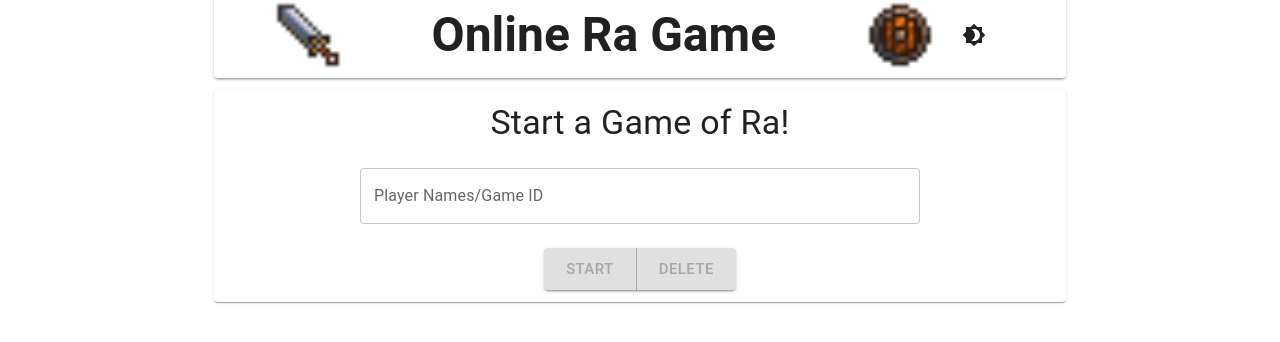
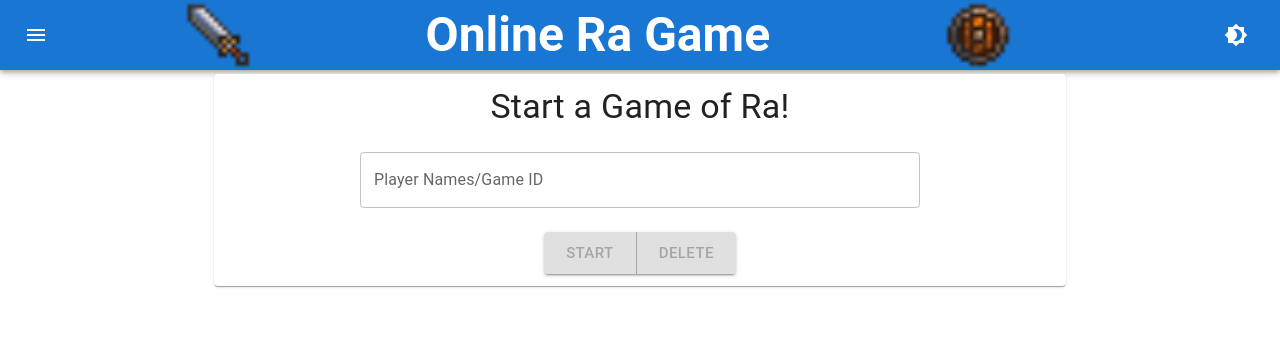
Before and after one commit to albertszeng/ra, a React (Create React App) app in the folder frontend/: page / in a window 1280 px wide. Shown: the top 342 px of the page. Built offline with nearby package versions, Linux system fonts and the light colour scheme; no server answers.

Commit message:
better header

```diff
--- a/frontend/src/App.tsx
+++ b/frontend/src/App.tsx
@@ -1,6 +1,14 @@
 import React, { useMemo, useState } from 'react';
 
-import { CssBaseline, Container, useMediaQuery } from '@mui/material';
+import { Brightness4, Brightness7, Menu } from '@mui/icons-material';
+import {
+  AppBar,
+  CssBaseline,
+  Container,
+  IconButton,
+  Toolbar,
+  useMediaQuery,
+} from '@mui/material';
 import { createTheme, ThemeProvider } from '@mui/material/styles';
 import Grid from '@mui/material/Unstable_Grid2';
 
@@ -40,11 +48,25 @@ function App() {
     <ColorModeContext.Provider value={colorMode}>
       <ThemeProvider theme={theme}>
         <CssBaseline />
+        <AppBar position="static">
+          <Toolbar>
+            <IconButton
+              size="large"
+              edge="start"
+              color="inherit"
+              aria-label="menu"
+              sx={{ mr: 2 }}
+            >
+              <Menu />
+            </IconButton>
+            <Header />
+            <IconButton onClick={colorMode.toggleColorMode} color="inherit">
+              {theme.palette.mode === 'dark' ? <Brightness7 /> : <Brightness4 />}
+            </IconButton>
+          </Toolbar>
+        </AppBar>
         <Container maxWidth="md">
           <Grid container spacing={2}>
-            <Grid xs={12}>
-              <Header />
-            </Grid>
             <Grid xs />
             <Grid xs={12}>
               <Game />
--- a/frontend/src/components/Header.tsx
+++ b/frontend/src/components/Header.tsx
@@ -1,45 +1,33 @@
-import React, { useContext } from 'react';
+import React from 'react';
 
-import { Brightness4, Brightness7 } from '@mui/icons-material';
 import {
-  IconButton,
-  Paper,
   Typography,
   useMediaQuery,
 } from '@mui/material';
 import { useTheme } from '@mui/material/styles';
 import Grid from '@mui/material/Unstable_Grid2';
 
-import ColorModeContext from '../common';
 import sword from '../images/sword_01.png';
 import shield from '../images/wooden_shield.png';
 
 function Header() {
   const theme = useTheme();
-  const colorMode = useContext(ColorModeContext);
   const matchDownSm = useMediaQuery(theme.breakpoints.down('md'));
-  const iconSize = `${(matchDownSm) ? 45 : 70}px`;
+  const iconSize = `${(matchDownSm) ? 40 : 70}px`;
   return (
-    <Paper elevation={2}>
-      <Grid container spacing={2}>
+    <Grid container spacing={2} component="div" sx={{ flexGrow: 1 }}>
       <Grid display="flex" justifyContent="right" alignItems="right" xs={2}>
         <img src={sword} alt="sword" width={iconSize} height={iconSize} />
       </Grid>
       <Grid display="flex" justifyContent="center" alignItems="center" xs={7}>
-          <Typography variant={(matchDownSm) ? 'h4' : 'h3'}>
+        <Typography variant={(matchDownSm) ? 'h5' : 'h3'}>
           <b>Online Ra Game</b>
         </Typography>
       </Grid>
-        <Grid display="flex" justifyContent="left" alignItems="left" xs={1}>
+      <Grid display="flex" justifyContent="left" alignItems="left" xs={2}>
         <img src={shield} alt="sword" width={iconSize} height={iconSize} />
       </Grid>
-        <Grid display="flex" justifyContent="right" alignItems="right" xs={1}>
-          <IconButton onClick={colorMode.toggleColorMode} color="inherit">
-            {theme.palette.mode === 'dark' ? <Brightness7 /> : <Brightness4 />}
-          </IconButton>
     </Grid>
-      </Grid>
-    </Paper>
   );
 }
 
```
Lines whose indentation alone changed are shown as unchanged.
